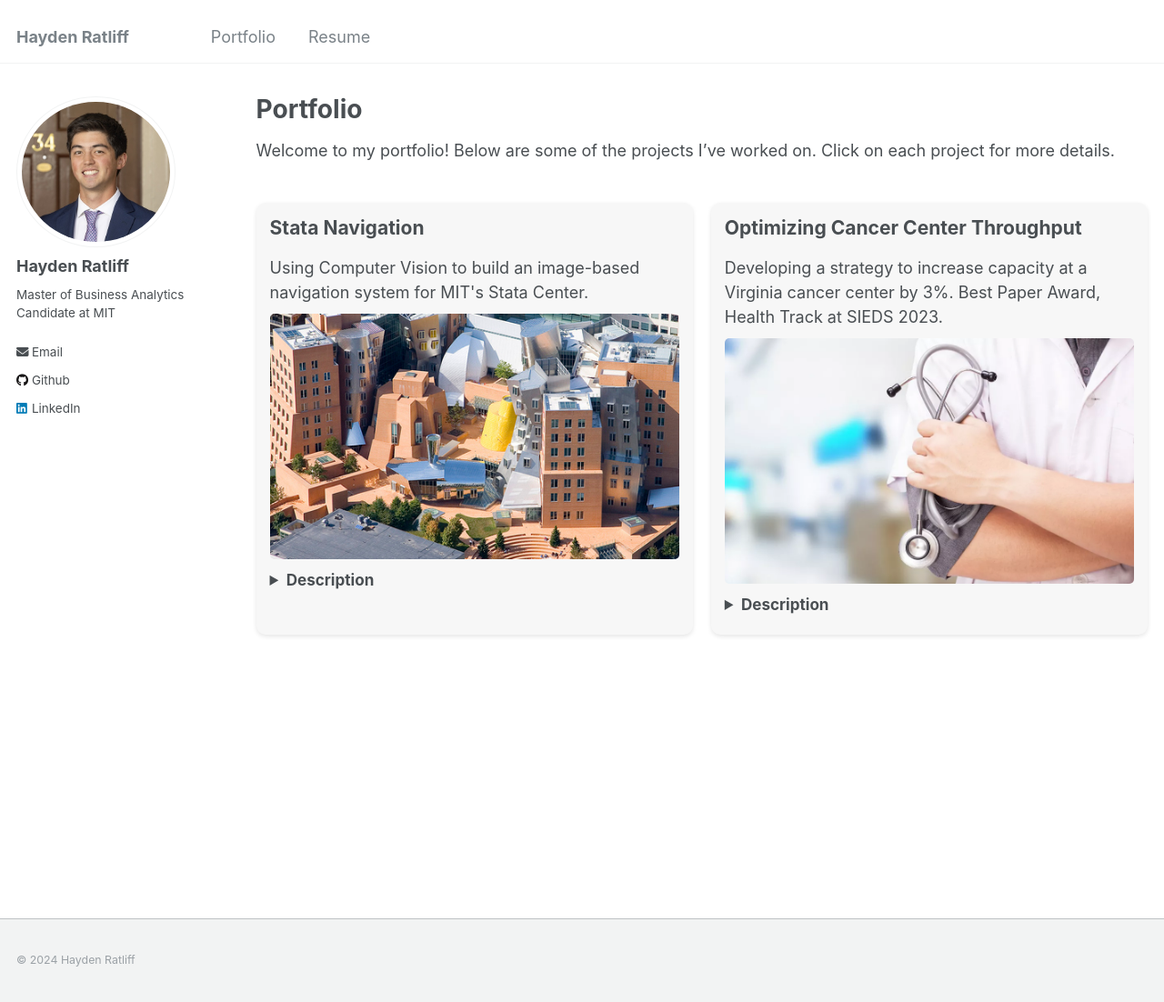
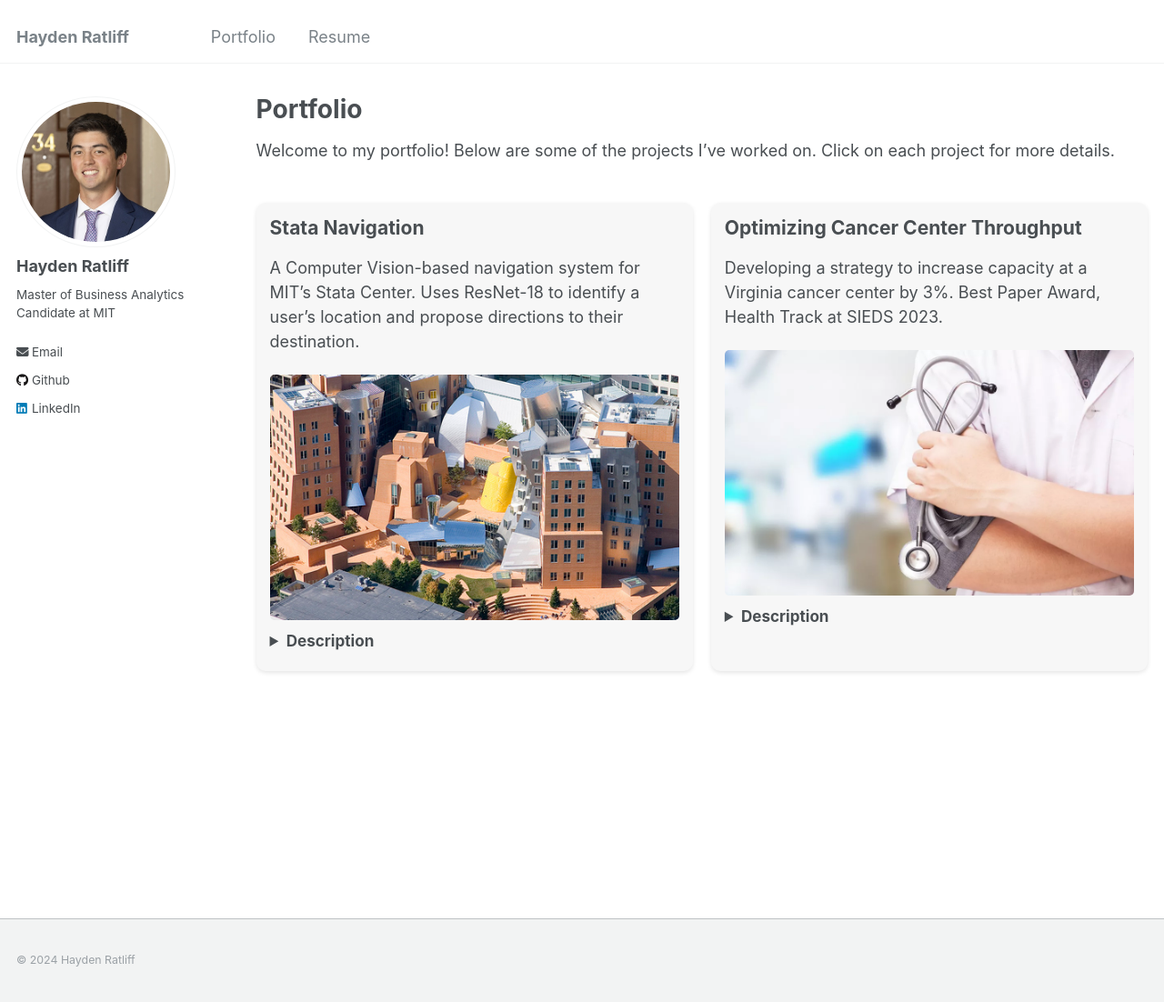
Before and after one commit to haydenratliff/haydenratliff.github.io, a Jekyll site: the page built from _pages/portfolio.md, in a window 1280 px wide and 1102 px high. Shown: the whole window at 91% size. Built offline with Jekyll 4.4.1, drawn with Linux system fonts in a browser that asks for light colours.

Commit message:
update portfolio to make it more flexible

```diff
--- a/_data/portfolio.yml
+++ b/_data/portfolio.yml
@@ -20,32 +20,28 @@
 #   presentation_text: "View the slides"
 
 - title: "Stata Navigation"
-  short_description: "Using Computer Vision to build an image-based navigation system for MIT's Stata Center."
+  short_description: "A Computer Vision-based navigation system for MIT's Stata Center. Uses ResNet-18 to identify a user's location and propose directions to their destination."
   full_description: "[description]"
   image: "/images/portfolio/stata_cropped.jpg"
-  code_link: "https://github.com/haydenratliff/stata-navigation"
-  code_title: "Code"
-  code_text: "View on GitHub"
-  report_link: "https://github.com/haydenratliff/stata-navigation/blob/main/report.pdf"
-  report_title: "Report"
-  report_text: "View PDF"
-  presentation_link: false
-  presentation_title: false
-  presentation_text: false
+  item1: "**Code:** [View on GitHub](https://github.com/haydenratliff/stata-navigation)"
+  # item1_title: "Code"
+  # item1_text: "View on GitHub"
+  # item1_link: "https://github.com/haydenratliff/stata-navigation"
+  # item2_title: "Report"
+  # item2_text: "View PDF"
+  # item2_link: "https://github.com/haydenratliff/stata-navigation/blob/main/report.pdf"
 
 - title: "Optimizing Cancer Center Throughput"
   short_description: "Developing a strategy to increase capacity at a Virginia cancer center by 3%. Best Paper Award, Health Track at SIEDS 2023."
   full_description: "[description]"
   image: "/images/portfolio/doctor_cropped.png"
-  code_link: https://github.com/haydenratliff/optimizing-infusion-center-throughput
-  code_title: "Code"
-  code_text: "View on GitHub"
-  report_link: "http://doi.org/10.1109/SIEDS58326.2023.10137795"
-  report_title: "Publication"
-  report_text: "View on IEEE"
-  presentation_link: false
-  presentation_title: false
-  presentation_text: false
+  item1_title: "Code"
+  item1_text: "View on GitHub"
+  item1_link: https://github.com/haydenratliff/optimizing-infusion-center-throughput
+  item2_title: "Publication"
+  item2_text: "View on IEEE"
+  item2_link: "http://doi.org/10.1109/SIEDS58326.2023.10137795"
+
 
 # - title: "Wizer Pfizer"
 #   short_description: "Using LLMs to connect people to knowledge, faster."
--- a/_pages/portfolio.md
+++ b/_pages/portfolio.md
@@ -12,62 +12,29 @@ Welcome to my portfolio! Below are some of the projects I've worked on. Click on
 {% include base_path %}
 
 {% assign projects = site.data.portfolio %}
+{% assign max_items = 10 %} <!-- Set a maximum number of items to loop through -->
 
 <div class="portfolio-container">
   {% for project in projects %}
   <div class="portfolio-item">
     <h3 class="project-title">{{ project.title }}</h3>
-    <p class="short-description">{{ project.short_description }}</p>
+    <p class="short-description">{{ project.short_description | markdownify }}</p>
     <img src="{{ project.image }}" alt="{{ project.title }} Image" class="portfolio-image">
 
     <details class="project-details">
       <summary>Description</summary>
-      <p>{{ project.full_description }}</p>
+      <p>{{ project.full_description | markdownify }}</p> <!-- Markdown for full description -->
 
-      <!-- Code Link -->
-      {% if project.code_link and project.code_link != false %}
-        <p>
-          <strong>{{ project.code_title | default: "Code" }}:</strong>
-          <a href="{{ project.code_link }}" target="_blank">
-            {{ project.code_text | default: "View on GitHub" }}
-          </a>
-        </p>
-      {% elsif project.code_title or project.code_text %}
-        <p>
-          <strong>{{ project.code_title | default: "Code" }}:</strong>
-          {{ project.code_text | default: "" }}
-        </p>
-      {% endif %}
+      <!-- Dynamic Items with Markdown -->
+      {% for i in (1..max_items) %}
+        {% capture item_key %}item{{ i }}{% endcapture %}
 
-      <!-- Report Link -->
-      {% if project.report_link and project.report_link != false %}
-        <p>
-          <strong>{{ project.report_title | default: "Report" }}:</strong>
-          <a href="{{ project.report_link }}" target="_blank">
-            {{ project.report_text | default: "Read the Report" }}
-          </a>
-        </p>
-      {% elsif project.report_title or project.report_text %}
-        <p>
-          <strong>{{ project.report_title | default: "Report" }}:</strong>
-          {{ project.report_text | default: "" }}
-        </p>
-      {% endif %}
+        {% assign item_content = project[item_key] %}
 
-      <!-- Presentation Link -->
-      {% if project.presentation_link and project.presentation_link != false %}
-        <p>
-          <strong>{{ project.presentation_title | default: "Presentation" }}:</strong>
-          <a href="{{ project.presentation_link }}" target="_blank">
-            {{ project.presentation_text | default: "View Presentation" }}
-          </a>
-        </p>
-      {% elsif project.presentation_title or project.presentation_text %}
-        <p>
-          <strong>{{ project.presentation_title | default: "Presentation" }}:</strong>
-          {{ project.presentation_text | default: "" }}
-        </p>
-      {% endif %}
+        {% if item_content %}
+          <p>{{ item_content | markdownify }}</p>
+        {% endif %}
+      {% endfor %}
 
     </details>
   </div>
```
